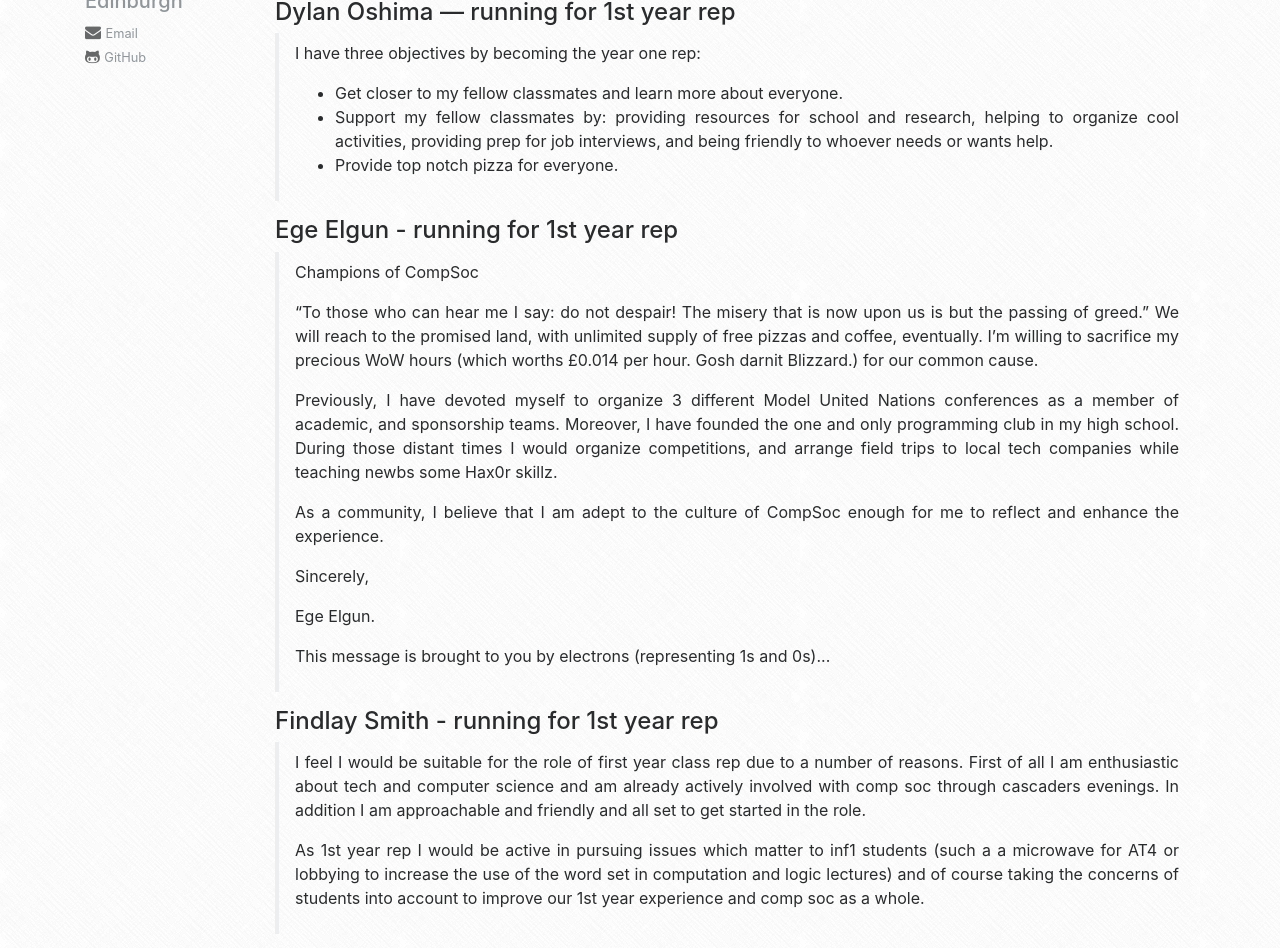
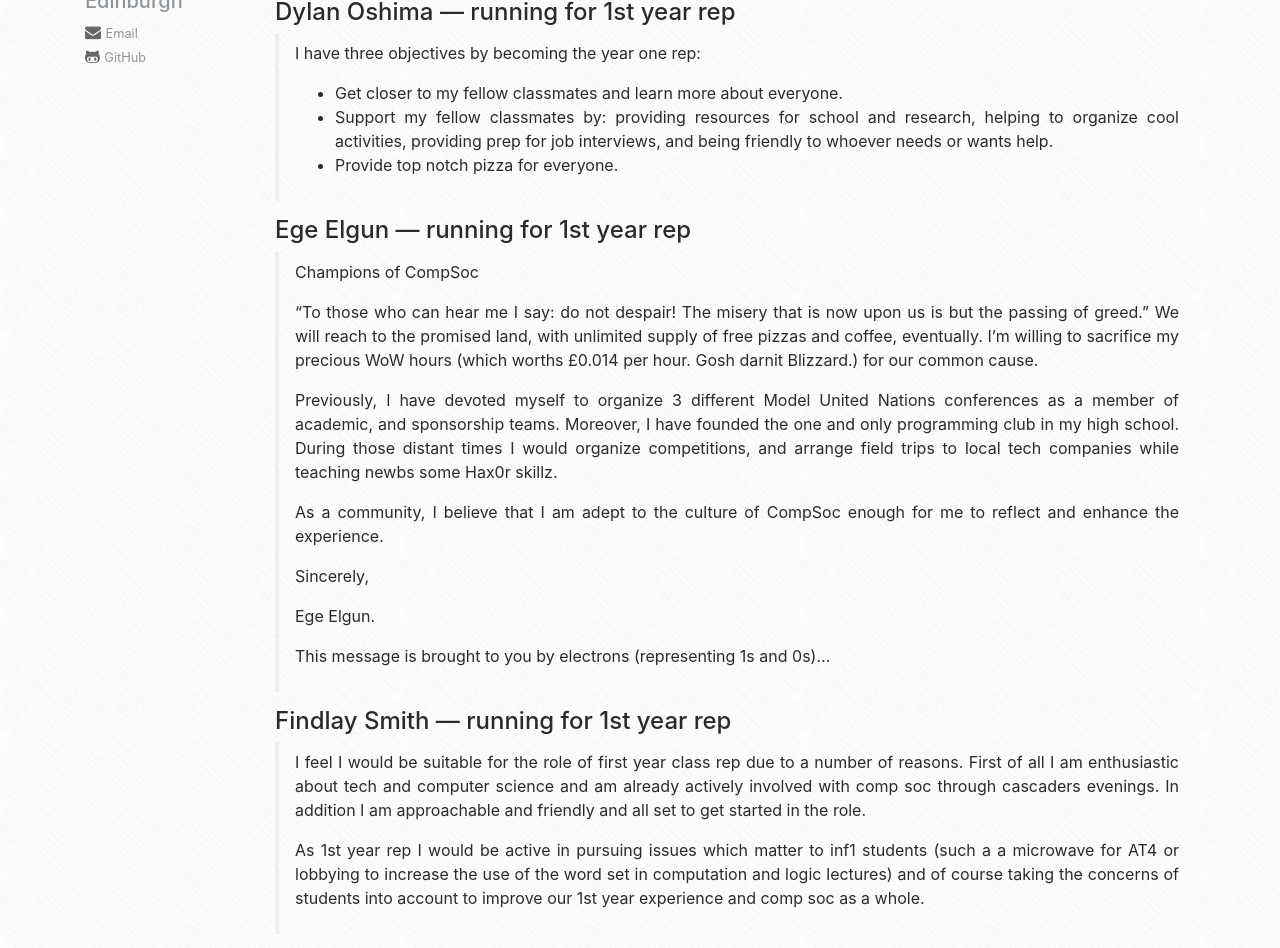
Before and after one commit to compsoc-edinburgh/website, a Jekyll site: the page built from _posts/2017-10-16-running-for-election.md, in a window 1280 px wide. Shown: the part 497-1445 px from the top of the page. Built offline with Jekyll 4.4.1, drawn with Linux system fonts in a browser that asks for light colours; nearby versions of some CDN libraries.

Commit message:
fix typo

```diff
--- a/_posts/2017-10-16-running-for-election.md
+++ b/_posts/2017-10-16-running-for-election.md
@@ -21,7 +21,7 @@ I have three objectives by becoming the year one rep:
 </ul>
 </blockquote>
 
-#### Ege Elgun - running for 1st year rep
+#### Ege Elgun — running for 1st year rep
 <blockquote class="blockquote" style="font-size: initial">
 <p>Champions of CompSoc</p>
 
@@ -37,7 +37,7 @@ I have three objectives by becoming the year one rep:
 
 <p>This message is brought to you by electrons (representing 1s and 0s)...</p>
 </blockquote>
-#### Findlay Smith - running for 1st year rep
+#### Findlay Smith — running for 1st year rep
 
 <blockquote class="blockquote" style="font-size: initial">
 <p>I feel I would be suitable for the role of first year class rep due to a number of reasons. First of all I am enthusiastic about tech and computer science and am already actively involved with comp soc through cascaders evenings. In addition I am approachable and friendly and all set to get started in the role.</p>
```
